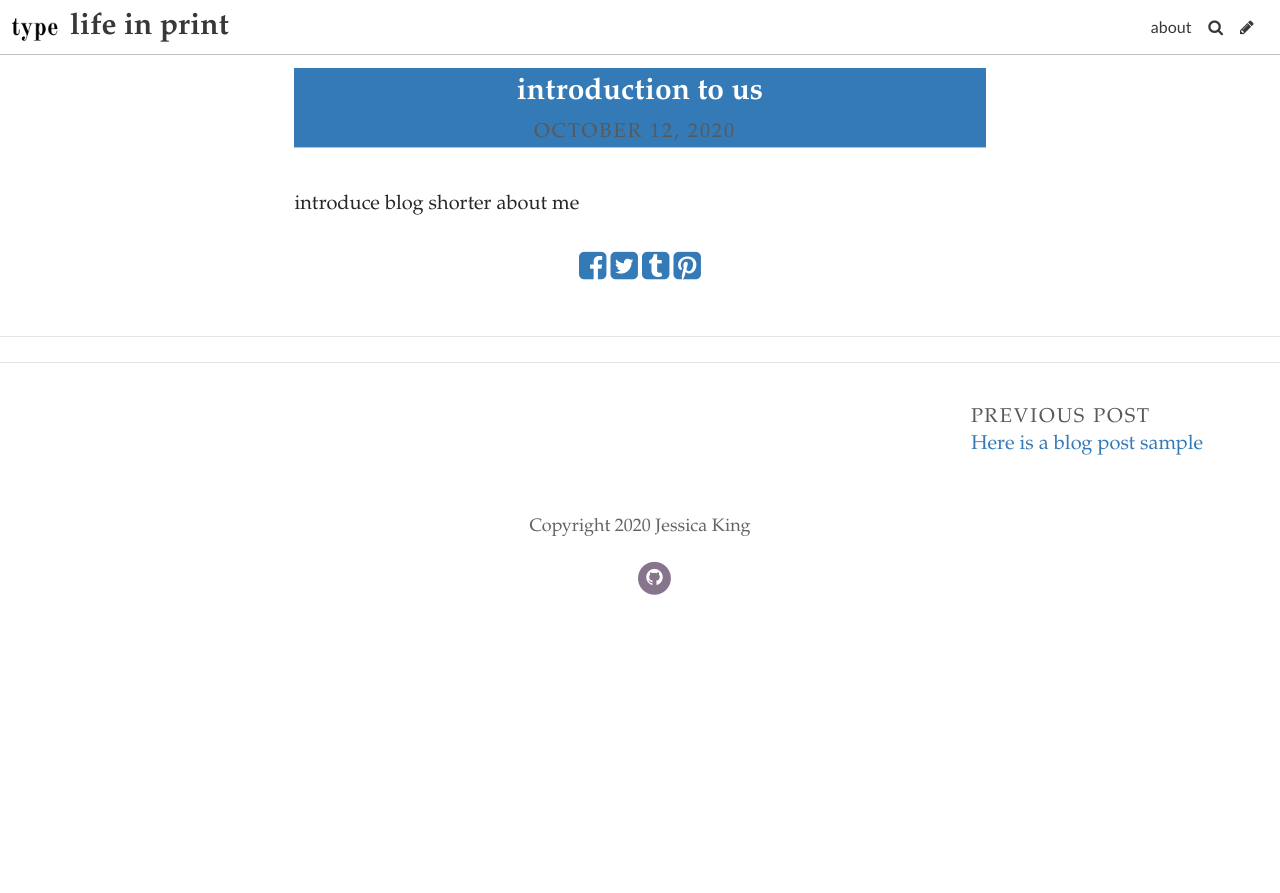
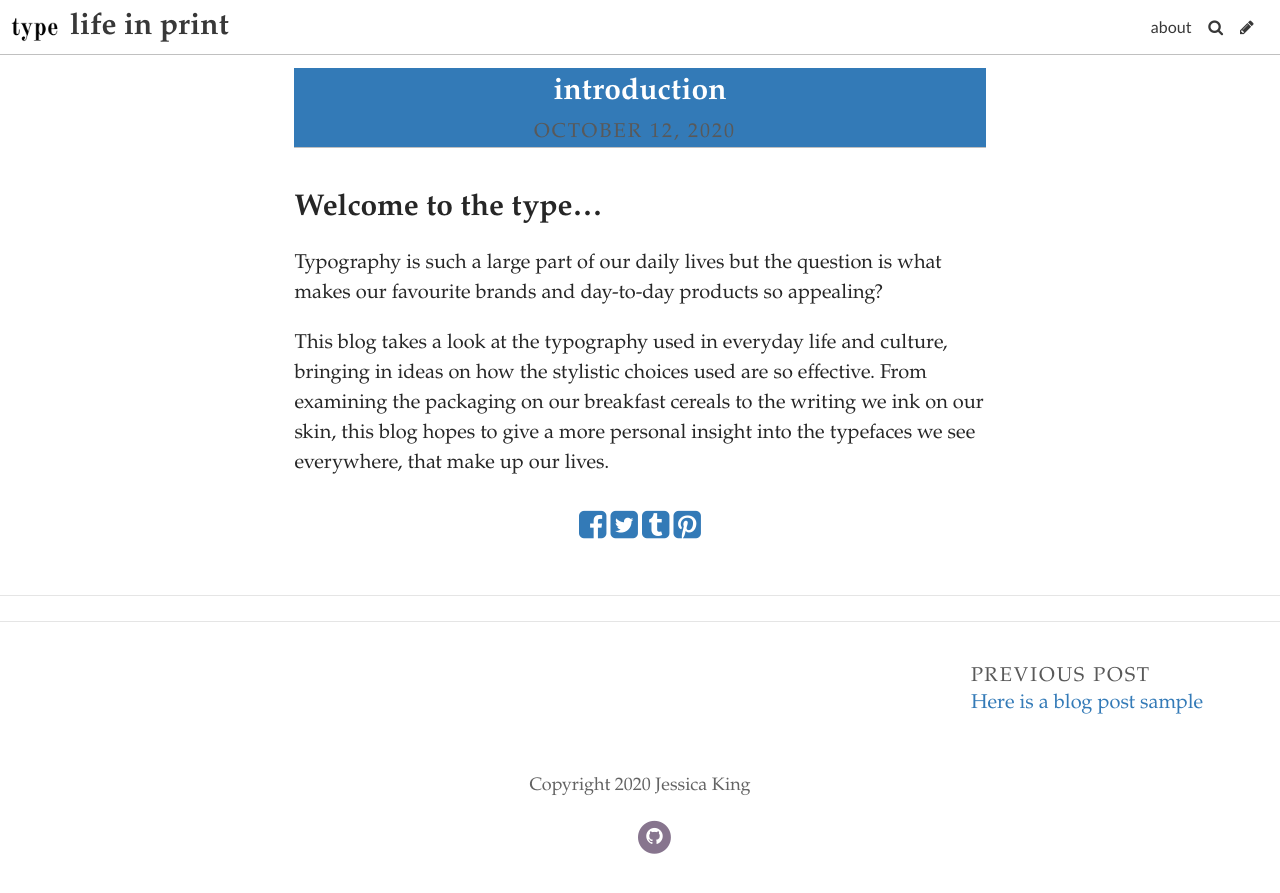
Before and after one commit to jessking16/thetype, a Jekyll site: the page built from _posts/2020-10-12-introduction-to-us.md, in a window 1280 px wide. Shown: the top 893 px of the page. Built offline with Jekyll 4.4.1, drawn with Linux system fonts in a browser that asks for light colours; some web fonts are replaced; comment, search, counter and statistics services are not loaded.

Commit message:
Update Post “2020-10-12-introduction-to-us”

```diff
--- a/_posts/2020-10-12-introduction-to-us.md
+++ b/_posts/2020-10-12-introduction-to-us.md
@@ -1,7 +1,11 @@
 ---
 layout: post
-title: "introduction to us "
+title: introduction
 date: 2020-10-12T16:30:54.005Z
 comments: true
 ---
-introduce blog shorter about me
+### Welcome to the type...
+
+Typography is such a large part of our daily lives but the question is what makes our favourite brands and day-to-day products so appealing?
+
+This blog takes a look at the typography used in everyday life and culture, bringing in ideas on how the stylistic choices used are so effective. From examining the packaging on our breakfast cereals to the writing we ink on our skin, this blog hopes to give a more personal insight into the typefaces we see everywhere, that make up our lives.
```
